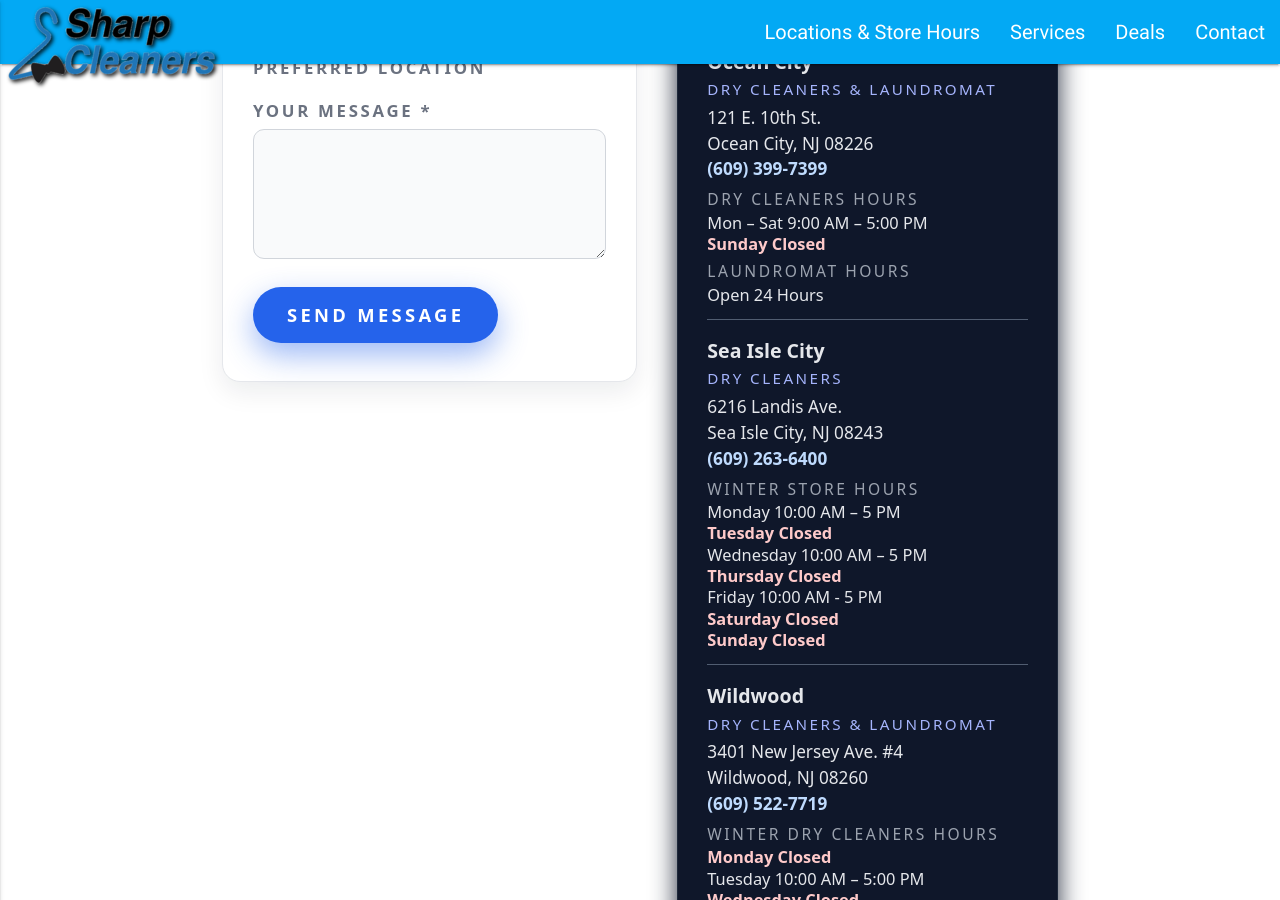
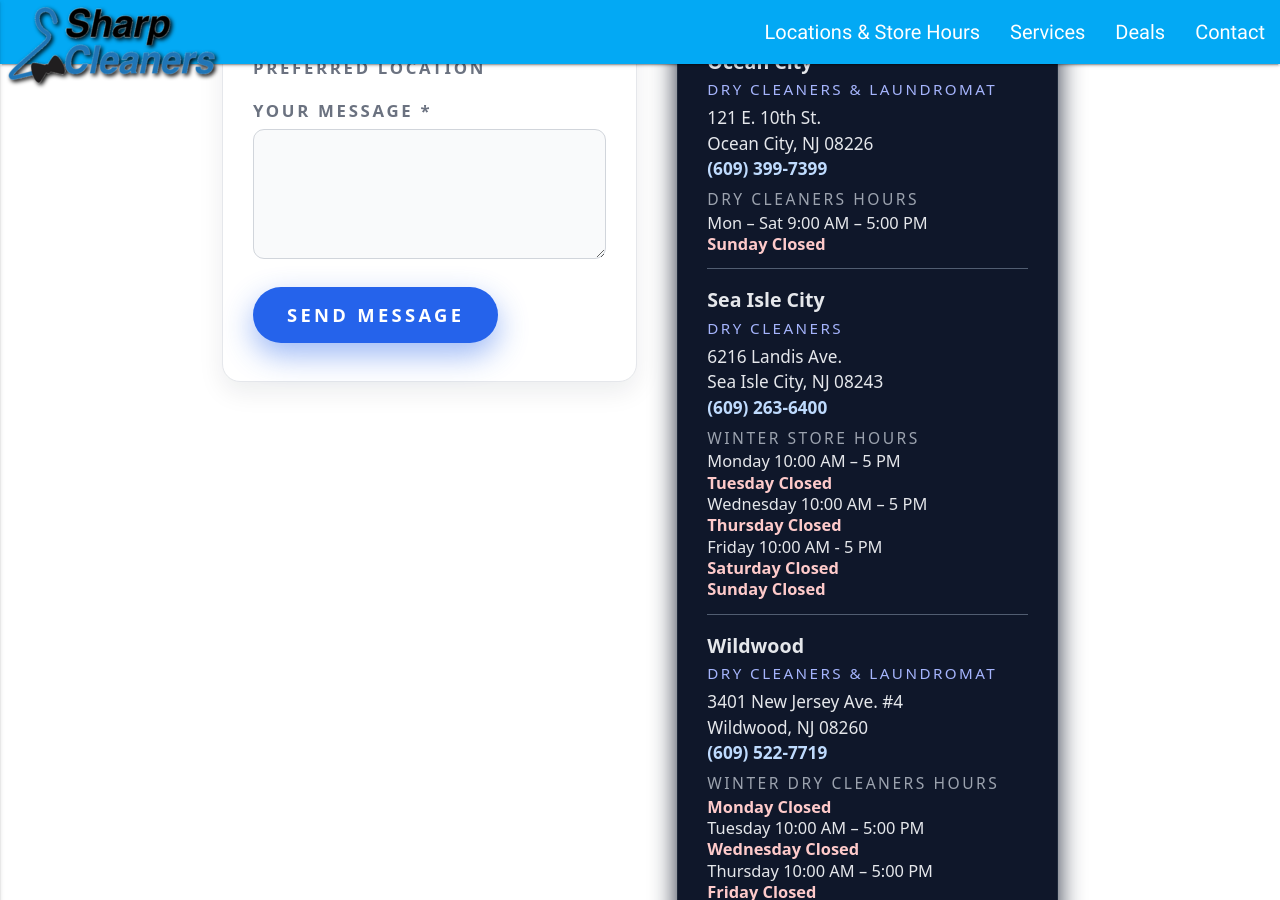
Before and after one commit to sharpcleanersnj/sharpcleanersnj.github.io, a Jekyll site: the page built from _pages/contact.md, in a window 1280 px wide and 900 px high, scrolled down 1057 px. Built offline with Jekyll 4.4.1, drawn with Linux system fonts in a browser that asks for light colours; nearby versions of some CDN libraries.

Commit message:
Delete laundromat hours from OC
Removed laundromat hours section from contact page.

```diff
--- a/_pages/contact.md
+++ b/_pages/contact.md
@@ -390,10 +390,6 @@
               <span>Mon – Sat 9:00 AM – 5:00 PM</span>
               <span class="closed">Sunday Closed</span>
             </div>
-            <div class="location-hours-title">Laundromat Hours</div>
-            <div class="location-hours">
-              <span>Open 24 Hours</span>
-            </div>
           </div>
 
           <div class="location-item">
```
